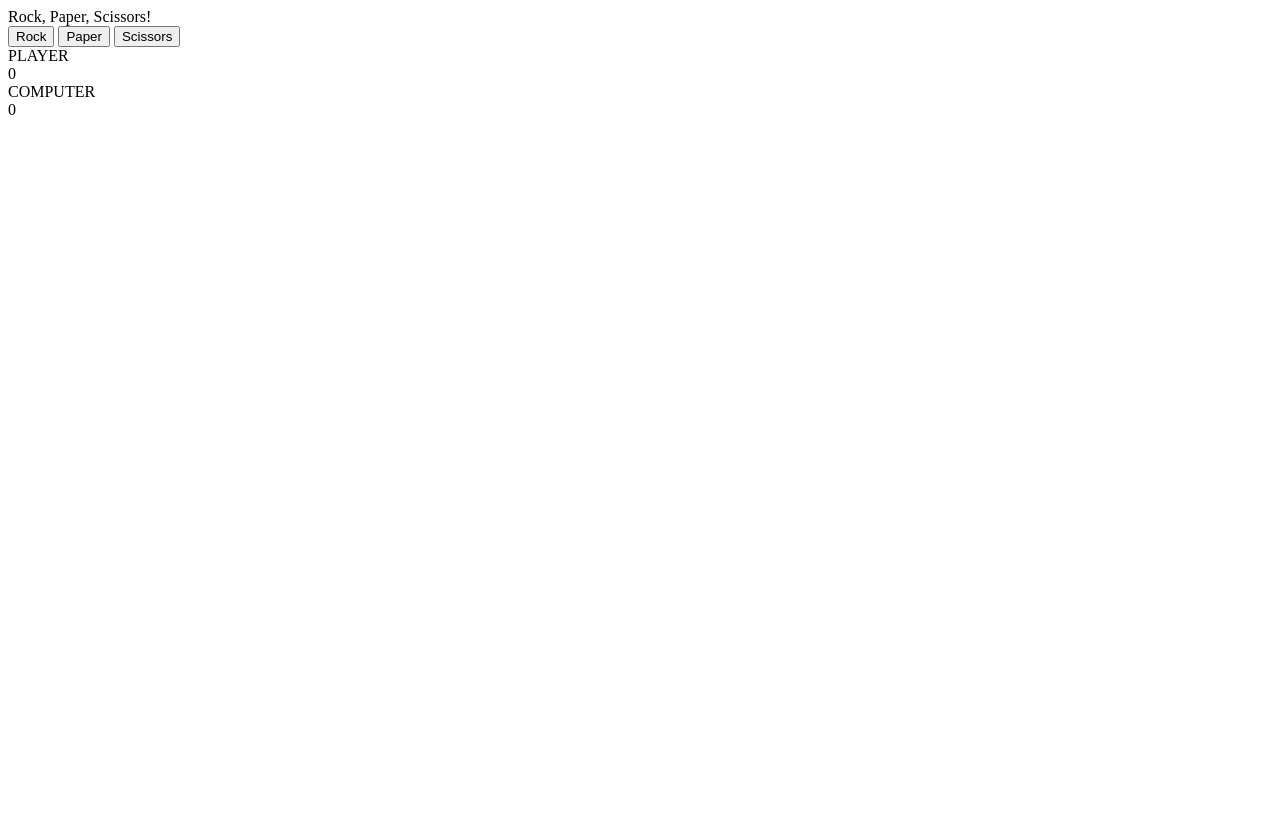
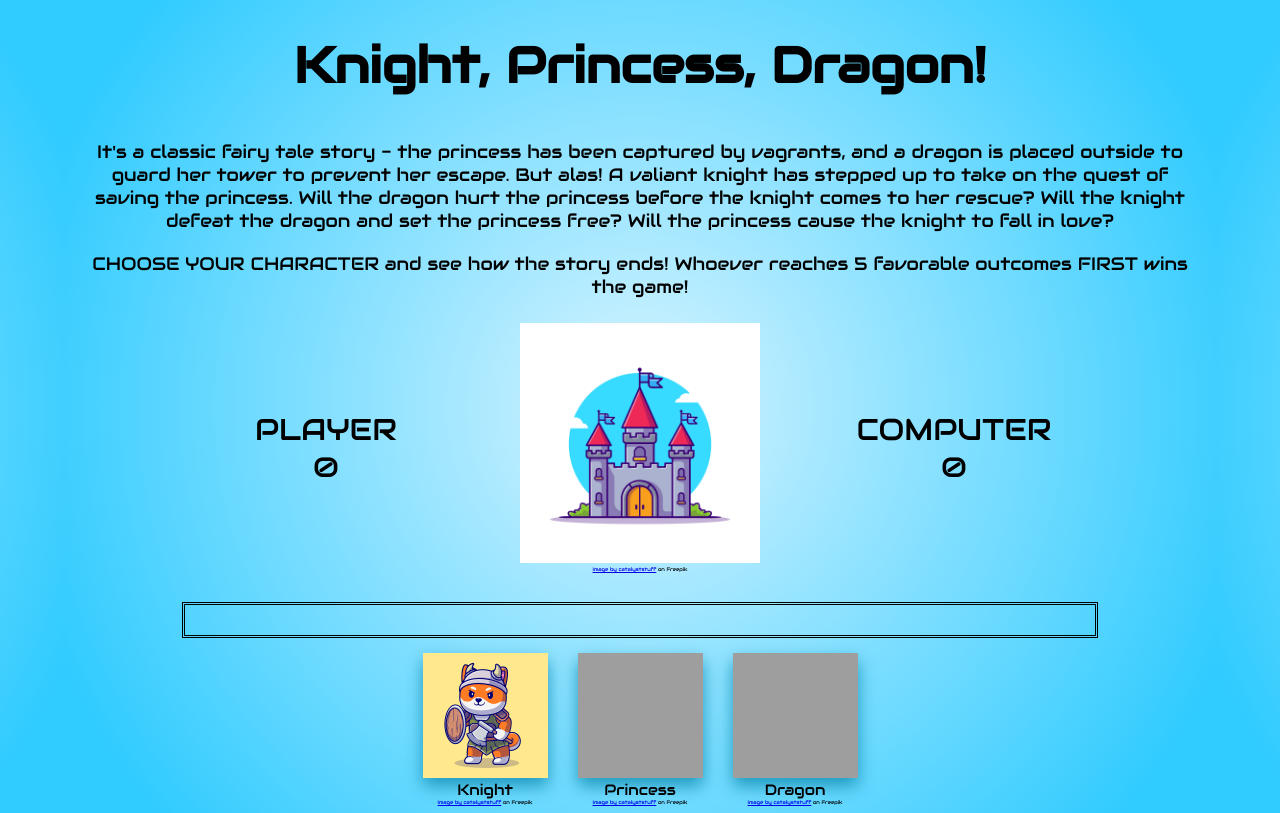
Before and after one commit to amchrlee/rock-paper-scissors, a plain HTML site: page index.html in a window 1280 px wide. Drawn offline with Linux system fonts and the light colour scheme; grey boxes are pictures that could not be loaded.

Commit message:
Add CSS and edit JS to apply fairy tale theme

```diff
--- a/index.html
+++ b/index.html
@@ -5,28 +5,55 @@
         <meta name="viewport" content="width=device-width, initial-scale=1.0">
         <title>Rock Paper Scissors</title>
         <link href="style.css" rel="stylesheet">
+        <link rel="stylesheet" href="https://fonts.googleapis.com/css?family=Audiowide">
         <script src="script.js" defer></script>
     </head>
     <body>
-        <div class="banner">Rock, Paper, Scissors!</div>
+        <h1 class="banner">Knight, Princess, Dragon!</h1>
 
-        <div class="end-round-message"></div>
-        <div class="end-game-message"></div>
+        <div class="intro">It's a classic fairy tale story - the princess has been captured by vagrants, and a dragon is placed outside to guard her tower to prevent her escape. But alas! A valiant knight has stepped up to take on the quest of saving the princess. Will the dragon hurt the princess before the knight comes to her rescue? Will the knight defeat the dragon and set the princess free? Will the princess cause the knight to fall in love?</div>
 
-        <button id="rock" value="rock">Rock</button>
-        <button id="paper" value="paper">Paper</button>
-        <button id="scissors" value="scissors">Scissors</button>
+        <div class="end-game-message">CHOOSE YOUR CHARACTER and see how the story ends! Whoever reaches 5 favorable outcomes FIRST wins the game!</div>
 
         <div class="score">
             <div class="player">
                 <div class="score-title">PLAYER</div>
                 <div class="score-points" id = "player-score">0</div>
             </div>
+
+            <div class="castle-container">
+                <img src="/images/castle.jpg" class="castle">
+                <div class="credit"><a href="https://www.freepik.com/free-vector/castle-palace-cartoon-icon-illustration_10340625.htm#query=castle&position=14&from_view=author">Image by catalyststuff</a> on Freepik</div>
+            </div>
+
             <div class="computer">
                 <div class="score-title">COMPUTER</div>
                 <div class="score-points" id = "computer-score">0</div>
             </div>
         </div>
 
+        <div class="end-round-message"></div>
+
+        <div class="button-row">
+            <div class="knight">
+                <button id="knight" value="knight"></button>
+                <div class="button-text">Knight</div>
+                <div class="credit"><a href="https://www.freepik.com/free-vector/cute-shiba-inu-dog-knight-viking-cartoon-vector-icon-illustration-animal-nature-icon-concept-isolated-premium-vector-flat-cartoon-style_20830243.htm#query=knight&position=8&from_view=author">Image by catalyststuff</a> on Freepik</div>
+            </div>
+            <div class="princess">
+                <button id="princess" value="princess"></button>
+                <div class="button-text">Princess</div>
+                <div class="credit"><a href="https://www.freepik.com/free-vector/cute-shiba-inu-dog-queen-with-crown-cartoon-vector-icon-illustration-animal-holiday-icon-isolated_35978924.htm#query=princess&position=21&from_view=author">Image by catalyststuff</a> on Freepik</div>
+            </div>
+            <div class="dragon">
+                <button id="dragon" value="dragon"></button>
+                <div class="button-text">Dragon</div>
+                <div class="credit"><a href="https://www.freepik.com/free-vector/cute-shiba-inu-dog-wearing-dragon-costume-cartoon-vector-icon-illustration-animal-holiday-isolated_36754275.htm#query=dragon&position=37&from_view=author">Image by catalyststuff</a> on Freepik</div>
+            </div>
+            <!-- <div class="computer-choice">
+                <div id="computer-choice-KPD"></div>
+            </div> -->
+        </div>
+
     </body>
 </html>
--- a/script.js
+++ b/script.js
@@ -1,16 +1,11 @@
 const choices = [
-    "rock",
-    "paper",
-    "scissors"
+    "knight",
+    "princess",
+    "dragon"
 ];
 
 function getComputerChoice() {
     return choices[Math.floor(Math.random()*choices.length)];
-};
-
-function capitalizeFirstLetter(str) {
-    const capitalized = str.charAt(0).toUpperCase() + str.slice(1);
-    return capitalized;
 };
 
 function playRound(event) {
@@ -36,27 +31,53 @@ function updateScore() {
     computerScoreDiv.textContent = `${computerScore}`;
 };
 
+let knightDefeatsDragon =
+    "The knight defeats the dragon. During the grueling fight over the princess, the dragon's wings were clipped by the knight's axe, leading to its dramatic downfall...";
+let princessDefeatsKnight =
+    "The princess defeats the knight. He was overcome by her beauty, and instantly falls... in love.";
+let dragonDefeatsPrincess =
+    "The dragon defeats the princess. She attempted to climb out of the tower's window, only to be caught in the act by the dragon, releasing his fiery breath. He was quite heated, to say the least...";
+
 function getWinnerOfRound(playerSelection, computerSelection) {
-    if (playerSelection === computerSelection) {    // tie
-        let resultsMessage = document.createTextNode("It's a tie! You both chose " + playerSelection + ".");
+    if               // tie
+    (playerSelection === computerSelection) {
+        let resultsMessage = document.createTextNode("It's a tie! You both chose the " + playerSelection + ". Both get confused why they see another version of themselves in the flesh.");
         resetResultsMessage(resultsMessage);
 
-    } else if (     // loser
-        (playerSelection == "rock" && computerSelection == "paper") ||
-        (playerSelection == "paper" && computerSelection == "scissors") ||
-        (playerSelection == "scissors" && computerSelection == "rock")) {
-        let resultsMessage = document.createTextNode("You lose! " + capitalizeFirstLetter(computerSelection) + " beats " + playerSelection + ".");
+    } else if       // loser
+    (playerSelection == "knight" && computerSelection == "princess") {
+        let resultsMessage = document.createTextNode("You lose! " + princessDefeatsKnight);
+        resetResultsMessage(resultsMessage);
+        computerScore++;
+    } else if       // loser
+    (playerSelection == "princess" && computerSelection == "dragon") {
+        let resultsMessage = document.createTextNode("You lose! " + dragonDefeatsPrincess);
+        resetResultsMessage(resultsMessage);
+        computerScore++;
+    } else if       // loser
+    (playerSelection == "dragon" && computerSelection == "knight") {
+        let resultsMessage = document.createTextNode("You lose! " + knightDefeatsDragon);
         resetResultsMessage(resultsMessage);
         computerScore++;
 
-    } else {    // winner
-        let resultsMessage = document.createTextNode("You win! " + capitalizeFirstLetter(playerSelection) + " beats " + computerSelection + ".");
+    } else if       // winner
+    (playerSelection == "knight" && computerSelection == "dragon") {
+        let resultsMessage = document.createTextNode("You win! " + knightDefeatsDragon);
+        resetResultsMessage(resultsMessage);
+        playerScore++;
+    } else if       // winner
+    (playerSelection == "princess" && computerSelection == "knight") {
+        let resultsMessage = document.createTextNode("You win! " + princessDefeatsKnight);
+        resetResultsMessage(resultsMessage);
+        playerScore++;
+    } else {        // winner
+        let resultsMessage = document.createTextNode("You win! " + dragonDefeatsPrincess);
         resetResultsMessage(resultsMessage);
         playerScore++;
     }
 };
 
-const endGameMessageDiv = document.querySelector('.end-game-message');
+const endGameMessageDiv = document.querySelector('.end-round-message');
 const btns = document.querySelectorAll('button');
 const disableButtons = () => {
     btns.disabled = true;
@@ -67,7 +88,7 @@ function getWinnerOfGame () {
         endGameMessageDiv.textContent = `CONGRATULATIONS! You win the game! Please refresh the page to play again.`;
         btns.addEventListener('click', disableButtons);
     } else if (computerScore === 5) {
-        endGameMessageDiv.textContent = `GAME OVER. You lose the game. Please refresh the page to play again.`;
+        endGameMessageDiv.textContent = `GAME OVER. You lose. Please refresh the page to play again.`;
         btns.addEventListener('click', disableButtons);
     }
 };
--- a/style.css
+++ b/style.css
@@ -0,0 +1,108 @@
+* {
+    font-family: "Audiowide", sans-serif;
+    box-sizing: border-box;
+}
+
+html {
+    background: rgb(215,244,255);
+    background: radial-gradient(circle, rgba(215,244,255,1) 0%, rgba(48,203,288,1) 90%);
+    margin: 0% 5%;
+    font-size: 62.5%;
+}
+
+.banner {
+    text-align: center;
+    font-size: 5rem;
+    padding: none;
+}
+
+.intro {
+    text-align: center;
+    font-size: 1.8rem;
+    padding: 10px;
+}
+
+.end-game-message {
+    text-align: center;
+    font-size: 1.8rem;
+    padding: 10px;
+}
+
+.score {
+    display: flex;
+    justify-content: center;
+    align-items: center;
+    gap: 5vw;
+    padding: 15px;
+}
+
+.player, .computer {
+    text-align: center;
+    min-width: 260px;
+    padding: none;
+}
+
+.score-title {
+    font-size: 3rem;
+}
+
+.score-points {
+    font-size: 2.8rem;
+}
+
+.castle-container {
+    text-align: center;
+}
+
+.castle {
+    width: 30vh;
+}
+
+.end-round-message {
+
+    text-align: center;
+    font-size: 1.8rem;
+    font-weight: 600;
+    max-width: 55ch;
+    padding: 15px;
+    margin: 15px auto;
+    border-style: double;
+}
+
+.button-row {
+    display: flex;
+    justify-content: center;
+    gap: 30px;
+}
+
+button {
+    background-size: cover;
+    width: 125px;
+    height: 125px;
+    border: none;
+    box-shadow: 0 8px 16px 0 #1e98bd;
+}
+
+.button-text {
+    font-size: 1.5rem;
+}
+
+.credit {
+    font-size: 0.5rem;
+}
+
+#knight {
+    background-image: url(/images/knight.jpg);
+}
+
+#princess {
+    background-image: url(/images/princess.jpg);
+}
+
+#dragon {
+    background-image: url(/images/dragon-dog.jpg);
+}
+
+.knight, .princess, .dragon {
+    text-align: center;
+}
```
Also changed, not shown: images/castle.jpg (added), images/dragon.jpg (added), images/knight.jpg (added), 3 other files.
